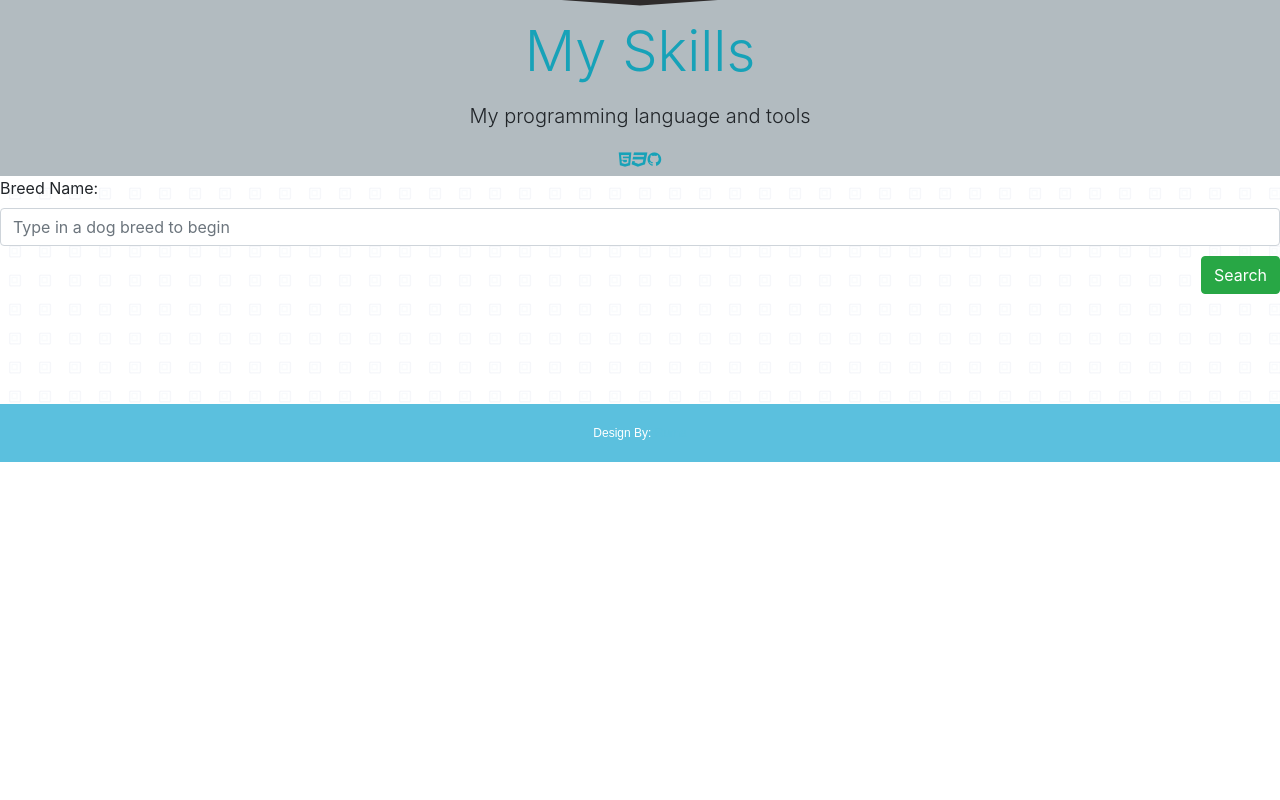
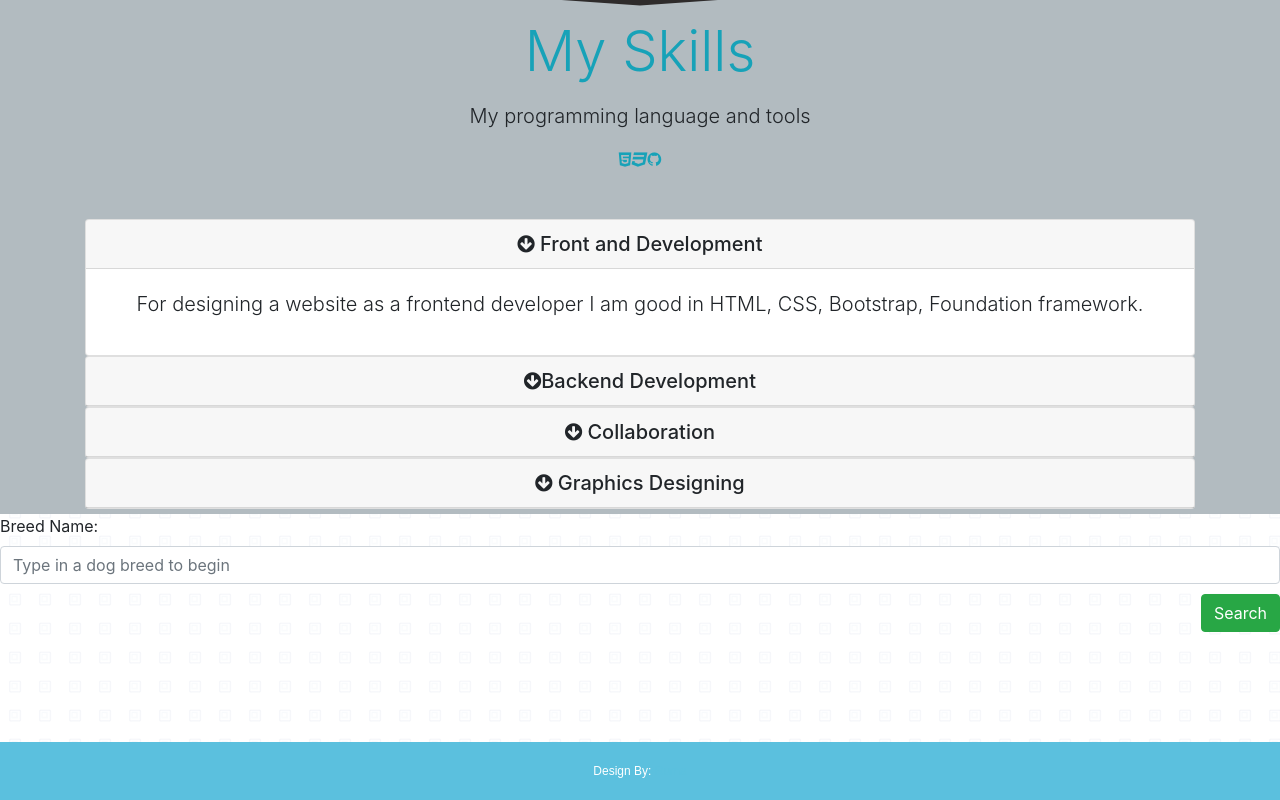
Before and after one commit to RumaRDas/react_porifolio, a React (Create React App) app: page / in a window 1280 px wide. Shown: the part 1822-2622 px from the top of the page. Before the commit the page ends 2284 px from the top, so only its background shows below. Built offline with nearby package versions, Linux system fonts and the light colour scheme; some icons are missing.

Commit message:
adding skills in projects

```diff
--- a/src/App.js
+++ b/src/App.js
@@ -7,7 +7,7 @@ import About from './pages/About';
 import ContactForm from './components/ContactForm';
 import Home from './pages/Home';
 import Portfolio from './pages/Portfolio';
-import MySkills from './pages/MySkills';
+import Skills from './pages/Skills';
 
 function App() {
   return (
@@ -17,7 +17,7 @@ function App() {
       <Wrapper>
         <About />
         <Portfolio />
-        <MySkills />
+        <Skills />
         <ContactForm />
 
       </Wrapper>
--- /dev/null
+++ b/src/components/MySkills/index.js
@@ -0,0 +1,77 @@
+import React from 'react'
+import './style.css';
+const index = () => {
+    return (
+       <div className="container">
+       <div id="accordion" role="tablist" class="pt-5">
+       <div className="card">
+           <div className="card-header" role="tab">
+               <h5 className="mb-0">
+                   <div data-toggle="collapse" href="#collapse1">
+                       <i className="fa fa-arrow-circle-down"></i> Front and Development
+                   </div>
+               </h5>
+           </div>
+           <div id="collapse1" className="collapse show" data-parent="#accordion">
+               <div className="card-body">
+                   <p className="lead"> For designing a website as a frontend developer I am good in HTML,
+                       CSS, Bootstrap, Foundation framework. </p>
+               </div>
+           </div>
+       </div>
+       <div className="card" role="tablist">
+           <div className="card-header">
+
+               <div data-toggle="collapse" href="#collapse2" className="">
+                   <h5 className="mb-0">
+                       <i className="fa fa-arrow-circle-down"></i>
+                       Backend Development</h5>
+               </div>
+           </div>
+           <div id="collapse2" className="collapse" data-parent="#accordion">
+               <div className="card-body">
+                   <p className="lead"> As a backend developer I can use Javascript, Jquery, Node Js</p>
+               </div>
+           </div>
+
+       </div>
+
+       <div className="card" role="tablist">
+           <div className="card-header">
+               <h5 className="mb-0">
+                   <div data-toggle="collapse" href="#collapse3">
+                       <i className="fa fa-arrow-circle-down"></i> Collaboration
+                   </div>
+               </h5>
+
+           </div>
+           <div id="collapse3" className="collapse" data-parent="#accordion">
+               <div className="card-body">
+                   <p className="lead">I have experience in Github to collaboration As a group </p>
+               </div>
+           </div>
+
+       </div>
+       <div className="card" role="tablist">
+           <div className="card-header">
+               <h5 className="mb-0">
+                   <div data-toggle="collapse" href="#collapse4">
+                       <i className="fa fa-arrow-circle-down"></i> Graphics Designing
+                   </div>
+               </h5>
+
+           </div>
+           <div id="collapse4" className="collapse" data-parent="#accordion">
+               <div className="card-body">
+                   <p className="lead">I have Knowledge of photoshop and Illustrator </p>
+               </div>
+           </div>
+
+       </div>
+
+   </div>
+       </div>
+    )
+}
+
+export default index;
--- a/src/components/Navbar/index.js
+++ b/src/components/Navbar/index.js
@@ -23,7 +23,7 @@ function Navbar() {
                     <a className="nav-link" href="#about">About</a>
                 </li>
                 <li className="nav-item">
-                    <a className="nav-link" href="#skill">skills</a>
+                    <a className="nav-link" href="#skills">Skills</a>
                 </li>
                 <li className="nav-item">
                     <a className="nav-link" href="#portfolio">Portfolio</a>
--- a/src/components/Skills/index.js
+++ /dev/null
@@ -1,12 +0,0 @@
-import React from 'react'
-
-const  index = () => {
-    return (
-        <div>
-
-
-        </div>
-    )
-}
-
-export default index
--- a/src/pages/MySkills.js
+++ /dev/null
@@ -1,40 +0,0 @@
-import React from 'react';
-import Container from "../components/Container";
-import Skills from "../components/Skills"
-import Row from "../components/Row";
-import Col from "../components/Col";
-import '../App.css';
-
-const MySkills = () => {
-    return (
-        <Container className="skillBack">
-
-        <Row>
-          <Col size="md-12">
-          <div className="info-book">
-          <h2 className="display-4 text-info">My Skills</h2>
-          <p className="lead mt-3">My programming language and tools </p>
-          <div className="d-flex flex-row justify-content-center text-info ">
-              <div className="icon">
-                  <i className="fa fa-html5"></i>
-              </div>
-              <div className="icon">
-                  <i className="fa fa-css3 "></i>
-              </div>
-              <div className="icon">
-                  <i className="fa fa-github "></i>
-              </div>
-              <div className="icon">
-                  <i className="fab fa-js-square"></i>
-              </div>
-          </div>
-      </div>
-          <Skills />
-          </Col>
-        </Row>
-
-        </Container>
-    )
-}
-
-export default MySkills;
--- /dev/null
+++ b/src/pages/Skills.js
@@ -0,0 +1,49 @@
+import React from "react";
+import Container from "../components/Container";
+import MySkills from "../components/MySkills"
+import Row from "../components/Row";
+import Col from "../components/Col";
+import '../App.css';
+
+function About() {
+  return (
+
+
+<Container id="skills" className="skillBack">
+
+<Row>
+  <Col size="md-12">
+
+  <div className="info-book">
+      <h2 className="display-4 text-info">My Skills</h2>
+      <p className="lead mt-3">My programming language and tools </p>
+      <div className="d-flex flex-row justify-content-center text-info ">
+          <div className="icon">
+              <i className="fa fa-html5"></i>
+          </div>
+          <div className="icon">
+              <i className="fa fa-css3 "></i>
+          </div>
+          <div className="icon">
+              <i className="fa fa-github "></i>
+          </div>
+          <div className="icon">
+              <i className="fab fa-js-square"></i>
+
+          </div>
+
+      </div>
+  </div>
+
+  <MySkills />
+  </Col>
+</Row>
+
+</Container>
+
+
+
+  );
+}
+
+export default About;
```
Also changed, not shown: src/components/MySkills/style.css (added).
